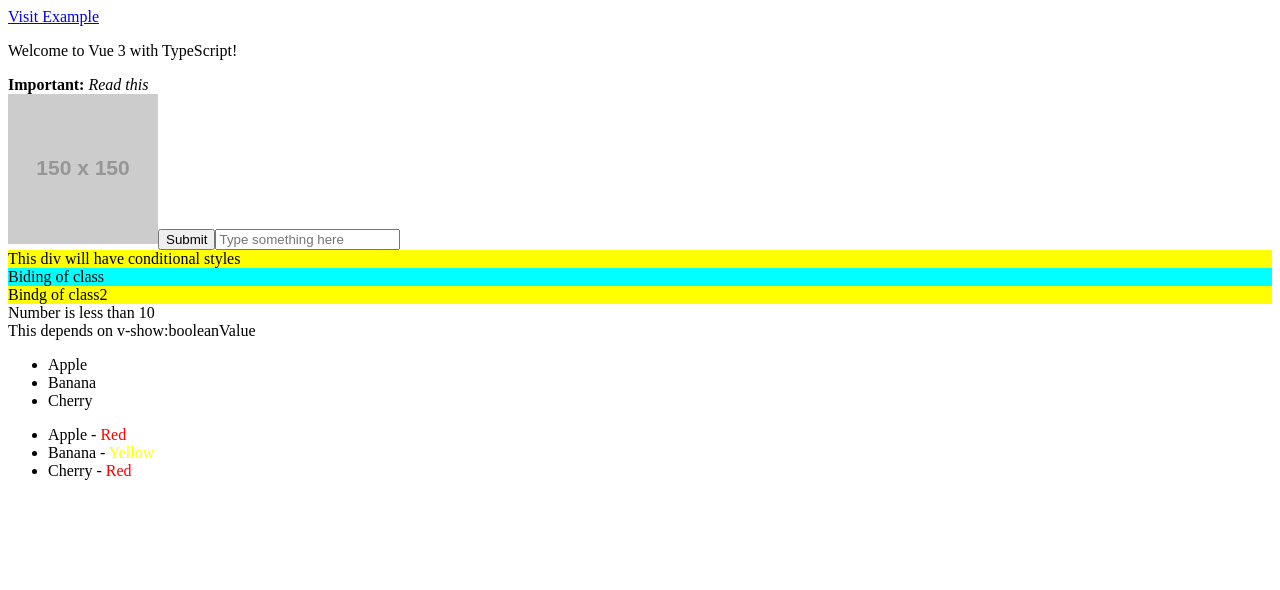
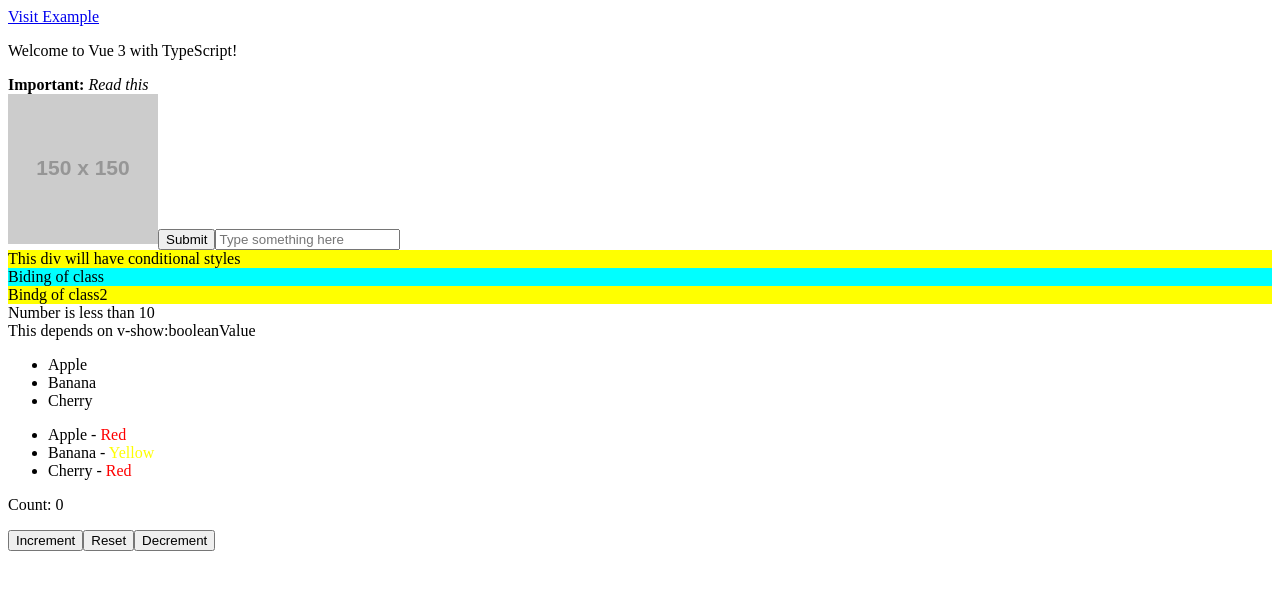
Before and after one commit to harshjhaSparrow/vueJs, a Vue app: page / in a window 1280 px wide. Shown: the top 590 px of the page. Built offline with nearby package versions, Linux system fonts and the light colour scheme.

Commit message:
@click and methods

```diff
--- a/src/App.vue
+++ b/src/App.vue
@@ -25,6 +25,21 @@ const computedStyles: any = reactive({
 });
 // Define reactive data
 const class2 = ref("highlighted"); // This should be a class name as a string
+// Define reactive data
+const count = ref(0);
+// Method to increase the count
+const increment = () => {
+  count.value++;
+};
+
+const decrement = () => {
+  count.value--;
+};
+
+// Method to reset the count
+const reset = () => {
+  count.value = 0;
+};
 </script>
 
 <template>
@@ -64,6 +79,12 @@ const class2 = ref("highlighted"); // This should be a class name as a string
       </li>
     </ul>
   </div>
+  <div>
+    <p>Count: {{ count }}</p>
+    <button @click="increment">Increment</button>
+    <button @click="reset">Reset</button>
+    <button @click="decrement">Decrement</button>
+  </div>
 </template>
 
 <style scoped>
```
